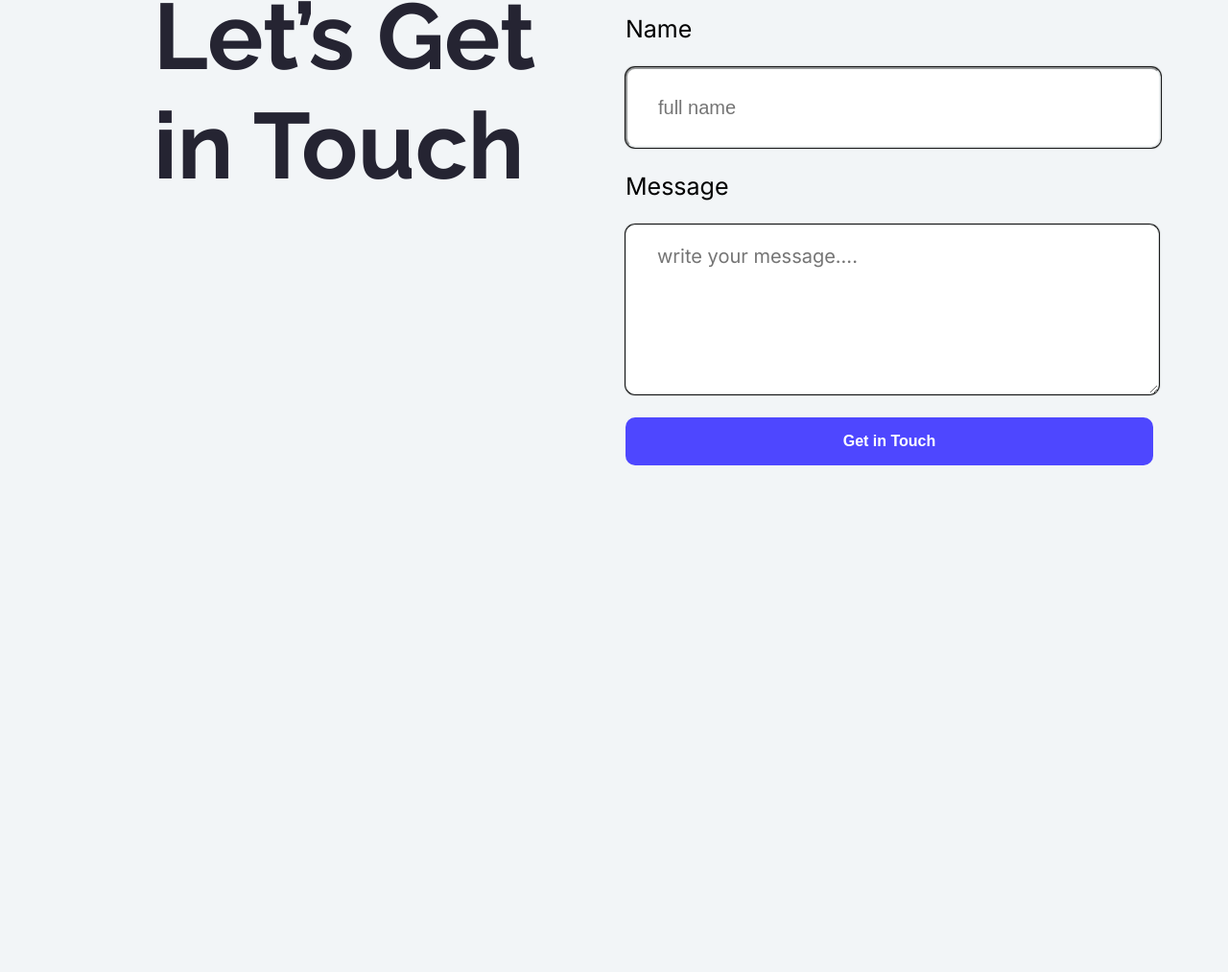
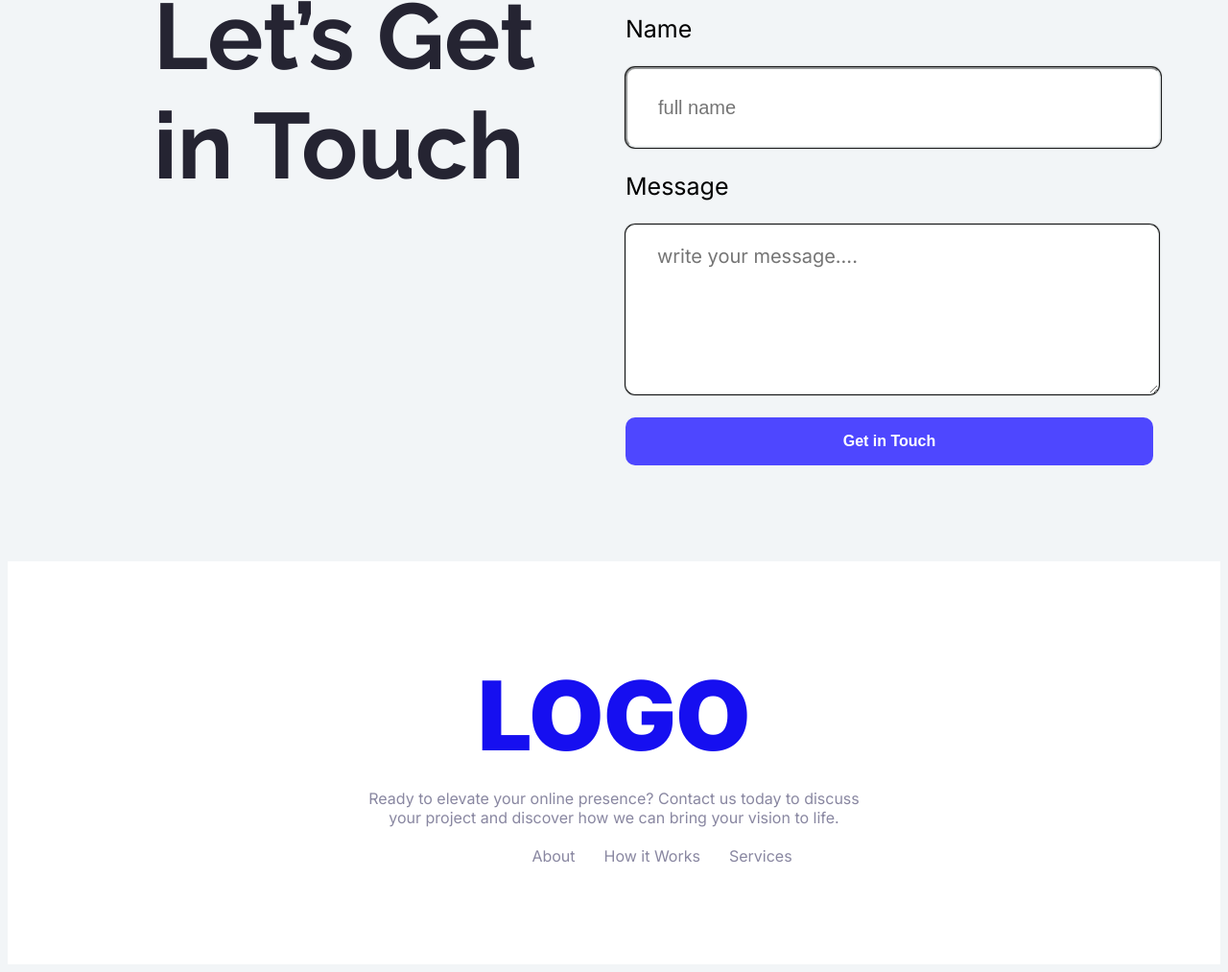
Before and after one commit to tomafouzder/web-assignment-one, a plain HTML site: page index.html in a window 1280 px wide. Shown: the part 3323-4336 px from the top of the page at 96% size. Before the commit the page ends 3816 px from the top, so only its background shows below. Drawn offline with Linux system fonts and the light colour scheme.

Commit message:
added this footer div content

```diff
--- a/index.html
+++ b/index.html
@@ -156,6 +156,17 @@
             </form>
         </div>
 
+        <div class="inter-normal title" style="background-color: white;">
+            <h1 class="logo">LOGO</h1>
+            <p class="paragraph">Ready to elevate your online presence? Contact us today to discuss <br> your project and discover how we can bring your vision to life.</p>
+            <ul>
+                <li>About</li>
+                <li>How it Works</li>
+                <li>Services</li>
+            </ul>
+
+        </div>
+
     </footer>
 </body>
 
--- a/styles/assign.css
+++ b/styles/assign.css
@@ -203,6 +203,7 @@ div ul li{
     width: 1140px;
     margin: 0 auto;
     margin-top: 80px;
+    margin-bottom: 100px;
     list-style: none;
 }
 .form-title{
@@ -231,3 +232,37 @@ footer form p{
 footer li{
     margin-bottom: 20px;
 }
+
+.title{
+    width:100%;
+    margin: 0 auto;
+    height: 420px;
+}
+.logo{
+    font-size: 100px;
+    font-weight:900;
+    text-align: center;
+    color: #160ff0;
+    margin-bottom: 10px;
+    padding-top: 100px;
+}
+.paragraph{
+    width: 1140;
+    text-align: center;
+    color: #8987A1;
+    font-size: 16px;
+    margin-bottom: 20px;
+
+}
+footer div ul{
+    display: flex;
+    justify-content: center;
+    gap: 30px;
+    padding-left: 100px;
+        color: #8987A1;
+        font-size: 16px;
+        margin-bottom: 100px;
+        margin: 0 auto;
+
+
+}
```
